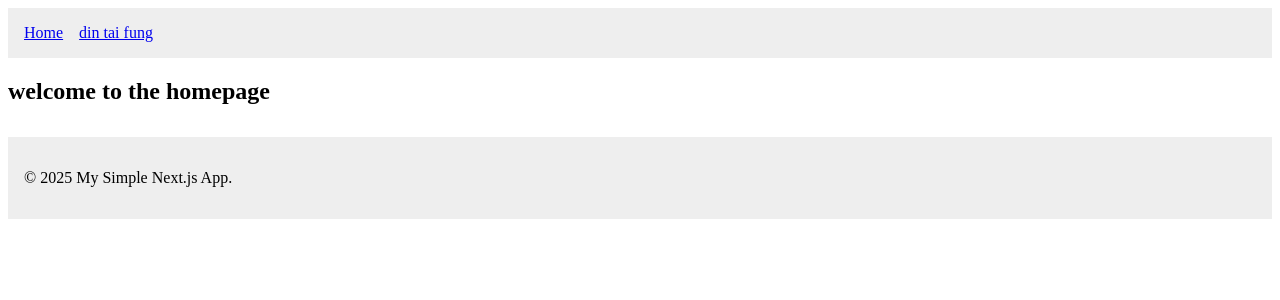
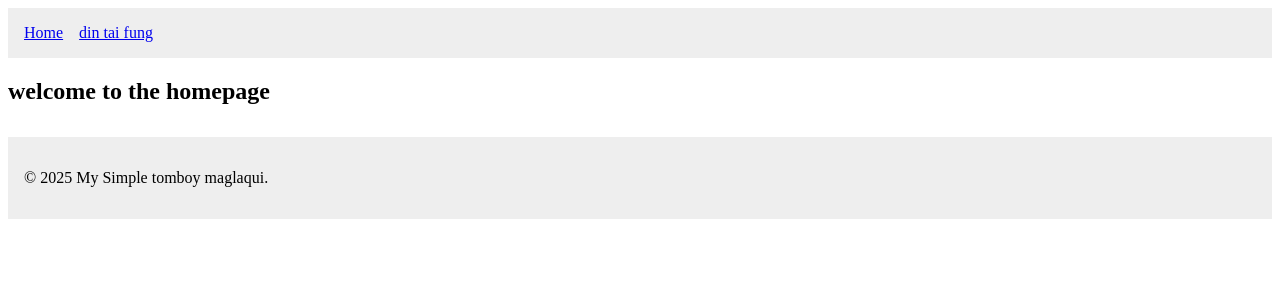
Before and after one commit to Theycallmeki/next, a Next.js app in the folder frontend/: page / in a window 1280 px wide. Shown: the top 300 px of the page. Built offline with nearby package versions, Linux system fonts and the light colour scheme.

Commit message:
Update footer.tsx

```diff
--- a/frontend/src/components/footer.tsx
+++ b/frontend/src/components/footer.tsx
@@ -1,7 +1,7 @@
 export default function Footer() {
   return (
     <footer style={{ padding: "1rem", backgroundColor: "#eee", marginTop: "2rem" }}>
-      <p>© 2025 My Simple Next.js App.</p>
+      <p>© 2025 My Simple tomboy maglaqui.</p>
     </footer>
   );
 }
```
